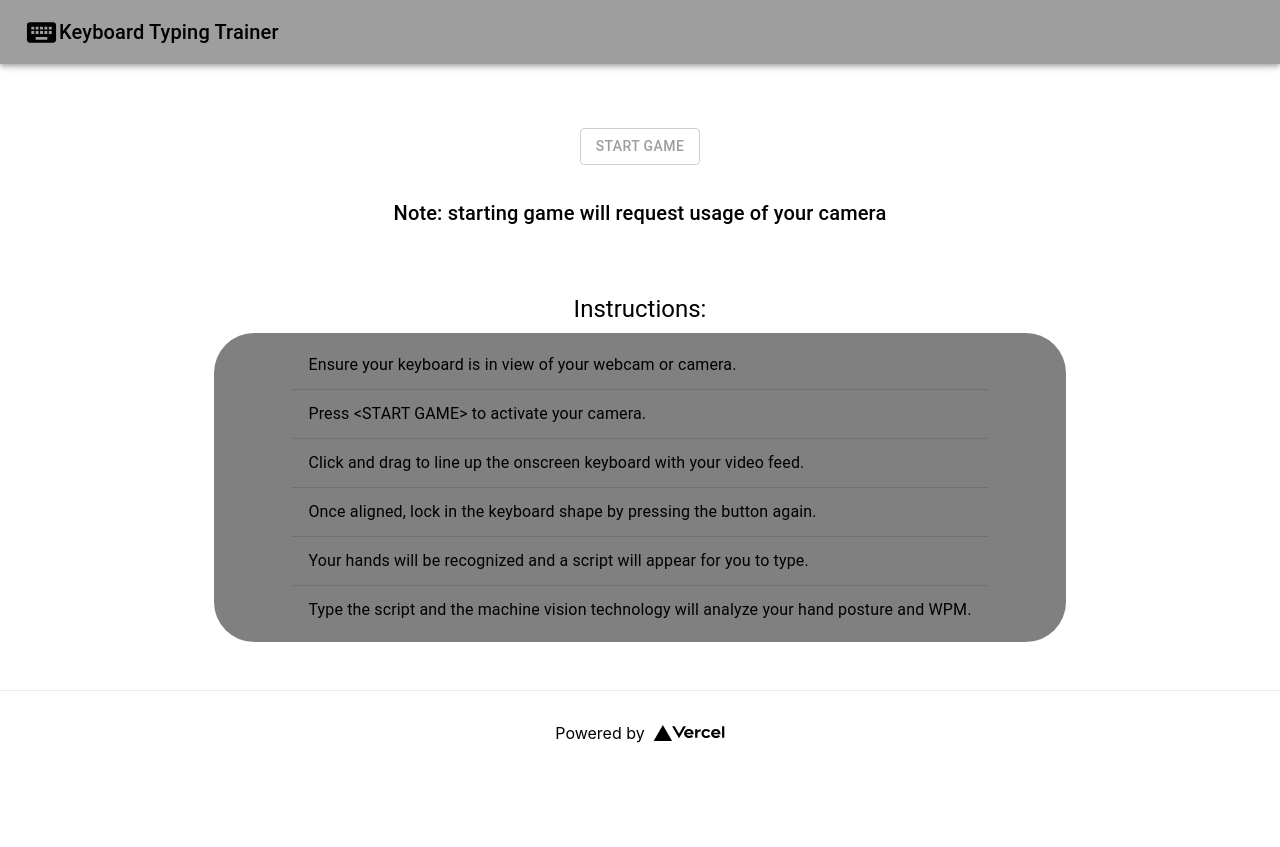
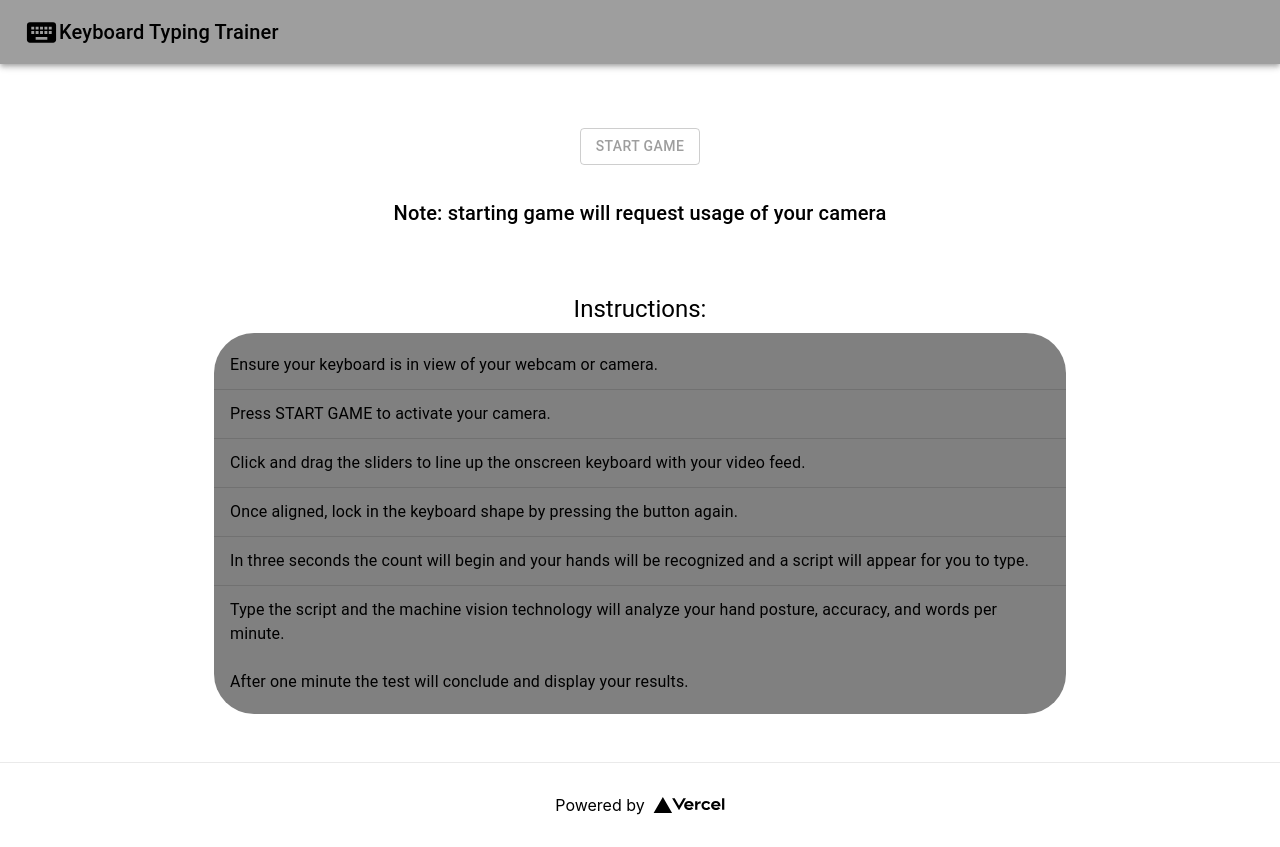
Before and after one commit to Nashtronaut/camType, a Next.js app: page / in a window 1280 px wide. Before the commit the page ends 800 px from the top, so only its background shows below. Built offline with nearby package versions, Linux system fonts and the light colour scheme.

Commit message:
Updated Instructions&started on 321 go countdown

```diff
--- a/pages/index.js
+++ b/pages/index.js
@@ -41,6 +41,14 @@ export default function Home() {
     }
     setShowGrid(true)
   }
+
+  /*
+
+  const getReadyCountdown
+
+
+
+  onClick = {getReadyCountdown} */
 
   return (
     <div>
@@ -96,11 +104,11 @@ export default function Home() {
                 </ListItem>
                 <Divider/>
                 <ListItem>
-                  <ListItemText primary="Press <START GAME> to activate your camera."/>
+                  <ListItemText primary="Press START GAME to activate your camera."/>
                 </ListItem>
                 <Divider/>
                 <ListItem>
-                  <ListItemText primary="Click and drag to line up the onscreen keyboard with your video feed."/>
+                  <ListItemText primary="Click and drag the sliders to line up the onscreen keyboard with your video feed."/>
                 </ListItem>
                 <Divider/>
                 <ListItem>
@@ -108,11 +116,14 @@ export default function Home() {
                 </ListItem>
                 <Divider/>
                 <ListItem>
-                  <ListItemText primary="Your hands will be recognized and a script will appear for you to type."/>
+                  <ListItemText primary="In three seconds the count will begin and your hands will be recognized and a script will appear for you to type."/>
                 </ListItem>
                 <Divider/>
                 <ListItem>
-                  <ListItemText primary="Type the script and the machine vision technology will analyze your hand posture and WPM."/>
+                  <ListItemText primary="Type the script and the machine vision technology will analyze your hand posture, accuracy, and words per minute."/>
+                </ListItem>
+                <ListItem>
+                  <ListItemText primary= "After one minute the test will conclude and display your results."/>
                 </ListItem>
             </List>
           </Box>
```
Also changed, not shown: components/GetReadyCountdown.js (added, +17 -0 lines).
